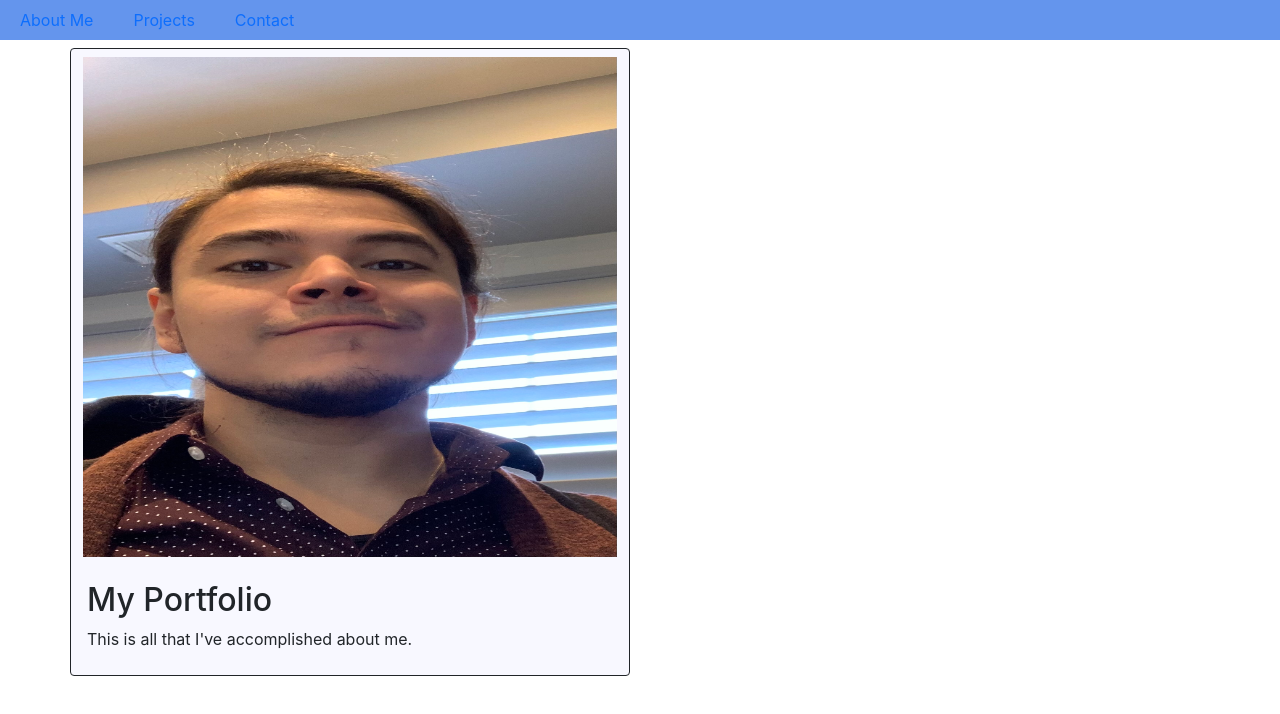
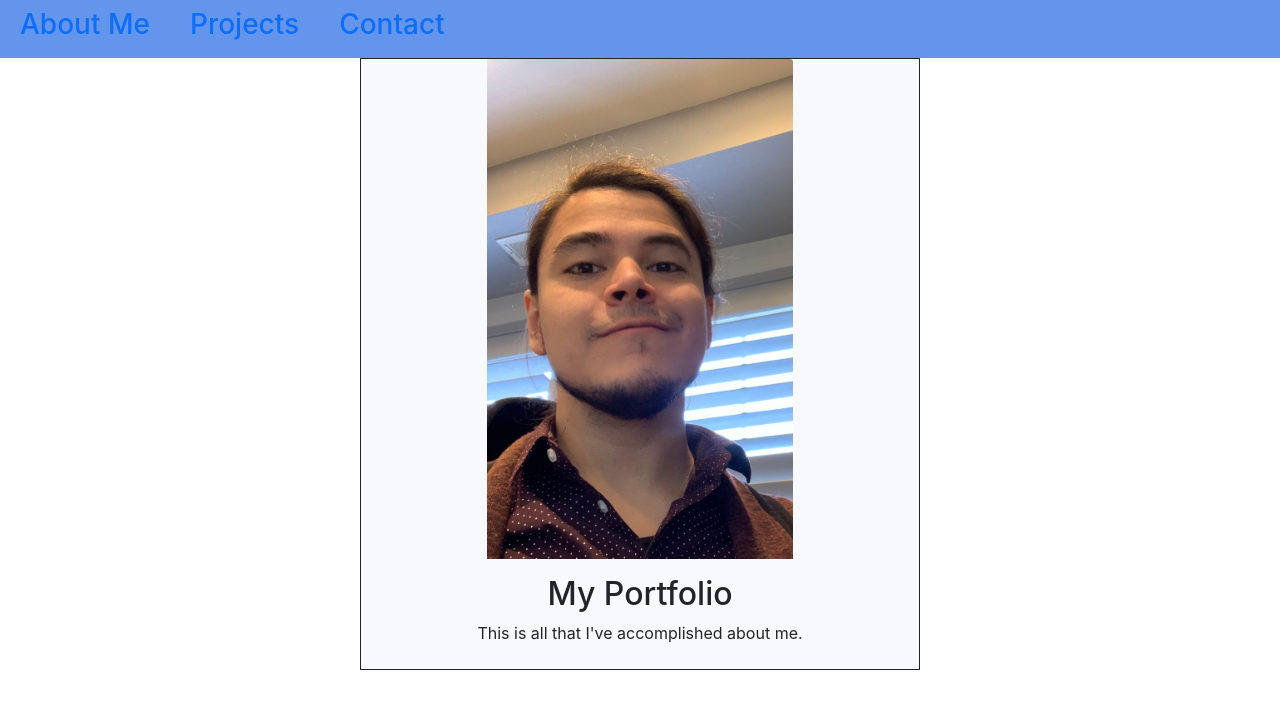
Before and after one commit to rakky21/re-ux, a React (Create React App) app: page / in a window 1280 px wide. Shown: the top 714 px of the page. Built offline with nearby package versions, Linux system fonts and the light colour scheme.

Commit message:
bootstrap and icons

```diff
--- a/package.json
+++ b/package.json
@@ -6,6 +6,8 @@
     "@testing-library/jest-dom": "^5.16.2",
     "@testing-library/react": "^12.1.4",
     "@testing-library/user-event": "^13.5.0",
+    "bootstrap": "^5.1.3",
+    "bootstrap-icons": "^1.8.1",
     "react": "^17.0.2",
     "react-dom": "^17.0.2",
     "react-scripts": "^5.0.0",
--- a/src/App.css
+++ /dev/null
@@ -1,6 +0,0 @@
-.center {
-    display: block;
-    margin-left: auto;
-    margin-right: auto;
-    width: 50%;
-  }
--- a/src/components/About/About.js
+++ b/src/components/About/About.js
@@ -1,22 +1,26 @@
 import React from "react";
+import "../../../src/index.css";
 import Cara from "../../assets/cover/cara.jpg";
 
 function About() {
   return (
     <section className="container">
       <div
-        className="card row my-2"
+        className="row my-2"
         style={{ border: "1px solid", width: "35rem", background: "#F8F8FF" }}
+        class="center"
       >
         <img
           src={Cara}
-          className="card-img-top my-2"
+          className="card-img-top"
           alt="Una Foto Aqui"
           style={{ height: "500px", width: "auto" }}
         ></img>
-
         <div className="card-body">
-          <h2 className="card-title"> My Portfolio </h2>
+          <h2 className="card-title" class="cara">
+            {" "}
+            My Portfolio{" "}
+          </h2>
           <p className="card-text my-2">
             This is all that I've accomplished about me.
           </p>
--- a/src/components/Contact/Contact.js
+++ b/src/components/Contact/Contact.js
@@ -2,20 +2,18 @@ import React from "react";
 
 function Contact() {
   return (
-    <section className="container">
-    <div className="card row g-3 my-3 " class="form" style={{ border: "1px solid",  background: "#F8F8FF"}}>
-      <div className="my-2 col">
-        <label className="col-4 form-label my-2">First name
+    <section className="container m-2">
+     <div className="row my-2" class="contact-form" style={{ border: "1px solid",  background: "#F8F8FF"}}>
+      <div className="col my-2">
+        <label className="form-label my-2 col-4">First name
           <input className="form-control my-2" style={{type:"text"}} placeholder="First name" aria-label="First name"></input></label>
+           <label className="form-label my-2 col-4">Last name
+            <input className="form-control my-2" style={{type:"text"}} placeholder="Last name" aria-label="Last name"></input></label>
 
-        <label className="col-4 form-label my-2">Last name
-        <input className="form-control my-2" style={{type:"text"}} placeholder="Last name" aria-label="Last name"></input></label>
-
-  <div className="my-2">
-        <label className="col-4 form-label my-2">E-mail
+  <div className="col my-2">
+        <label className="form-label my-2 col-4">E-mail
         <input className="form-control my-2" style={{type:"text"}} placeholder="E-mail" aria-label="E-mail"></input></label>
-
-        <label className="col-4 form-label my-2">Telephone
+        <label className="form-label my-2 col-4">Telephone
         <input className="form-control my-2" style={{type:"text"}} placeholder="Telephone" aria-label="Telephone"></input></label>
         </div>
       </div>
@@ -25,3 +23,17 @@ function Contact() {
 }
 
 export default Contact;
+
+
+// <div class="contact-form">
+// <h3>Contact Us</h3>
+// <form>
+//   <label for="contact-name">Your Name</label>
+//   <input type="text" id="contact-name" placeholder="Your Name" />
+
+//   <label for="contact-message">Message</label>
+//   <textarea id="contact-message" placeholder="Message"></textarea>
+
+//   <button type="submit">Submit</button>
+// </form>
+// </div>
--- a/src/components/Nav/Nav.js
+++ b/src/components/Nav/Nav.js
@@ -9,29 +9,15 @@ function Nav(props) {
   }, [currentCategory]);
 
   return (
-    <nav
-      class="nav"
-      style={{ background: "#6495ED" }}
-    >
+    <nav class="nav" style={{ background: "#6495ED" }}>
       {categories.map((category) => (
-        <div className="nav-item">
-          <div
-            className={`mx-1 nav-link  ${
-              currentCategory === category && "navActive"
-            }`}
-            key={category}
-          >
-            <span
-              onClick={() => {
-                setCurrentCategory(category);
-              }}
-            >
-              {capitalizeFirstLetter(category)}
-            </span>
+          <div className="nav-item">
+            <h3 className={`mx-1 nav-link  ${ currentCategory === category && "navActive" }`} key={category}>
+              <span onClick={() => { setCurrentCategory(category); }}> {capitalizeFirstLetter(category)} </span>
+            </h3>
           </div>
-        </div>
-      ))}
-    </nav>
+        ))}
+      </nav>
   );
 }
 
--- a/src/components/Projects/Projects.js
+++ b/src/components/Projects/Projects.js
@@ -2,9 +2,9 @@ import React from "react";
 
 function Projects() {
   return (
-    <section className="container my-2">
+    <section className="my-2">
       <div className="modal-dialog">
-        <div className="modal-content">
+        <div className="modal-content " style={{ background: "#F8F8FF" }}>
           <div className="modal-header">
             <h2 className="modal-title"> Title</h2>
             <button className="btn-close"></button>
@@ -22,3 +22,39 @@ function Projects() {
 }
 
 export default Projects;
+
+
+
+
+// import React, { useEffect } from "react";
+// import { capitalizeFirstLetter } from "../../utils/helpers";
+
+// function Projects(props) {
+
+//   const { projectos = [], setCurrentProject, currentProject } = props;
+
+//   useEffect (() => {
+//     document.title = capitalizeFirstLetter(currentProject);
+//   }, [currentProject]);
+
+//   return (
+//     <section className="my-2">
+//       <div className="modal-dialog">
+//         <div className="modal-content " style={{ background: "#F8F8FF" }}>
+//           <div className="modal-header">
+//             <h2 className="modal-title"> Title</h2>
+//             <button className="btn-close"></button>
+//           </div>
+//           <div className="modal-body">
+//             <p> Body </p>
+//           </div>
+//           <div className="modal-footer">
+//             <button className="button btn btn-primary">Open</button>
+//           </div>
+//         </div>
+//       </div>
+//     </section>
+//   );
+// }
+
+// export default Projects;
--- a/src/index.css
+++ b/src/index.css
@@ -11,3 +11,34 @@ code {
   font-family: source-code-pro, Menlo, Monaco, Consolas, 'Courier New',
     monospace;
 }
+
+/* .center {
+  display: block;
+  margin-left: auto;
+  margin-right: auto;
+  width: 50%;
+} */
+
+/* .center {
+  margin: auto;
+  width: 50%;
+  border: 3px solid green;
+  padding: 10px;
+} */
+
+#leftmenuinnerinner {
+  height: 100%;
+  width: 100%;
+  overflow-y: scroll;
+  overflow-x: hidden;
+  padding-top: 20px;
+}
+
+.center{
+  text-align: center;
+  display: block;
+  justify-content: center;
+  align-items: center;
+  margin: auto;
+  width: 100%;
+}
```
Also changed, not shown: 2 other files (tests, documents, lock files or other folders).
